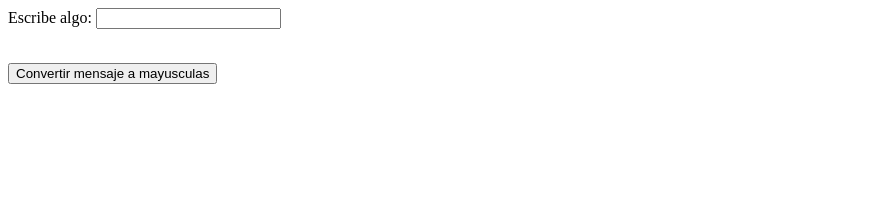
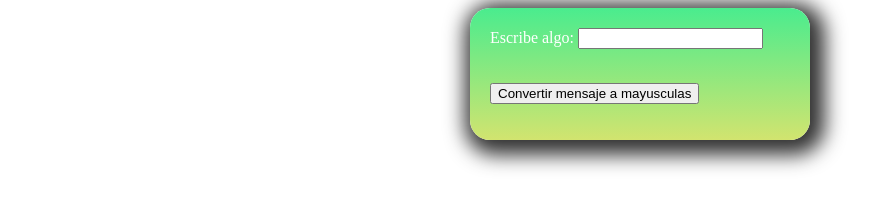
Before and after one commit to Fardug/aspirantes-mir-javascript-browser, a plain HTML site: page js-brow-1/index.html in a window 1280 px wide. Shown: the whole page, without its empty margins (0-895 px from the left). Drawn offline with Linux system fonts and the light colour scheme.

Commit message:
Cambios 4

```diff
--- /dev/null
+++ b/js-brow-1/index.css
@@ -0,0 +1,11 @@
+.box{
+
+    width: 300px;
+    padding: 20px ;
+    border-radius:  20px;
+    margin: 0 auto;
+    background-image: linear-gradient( #4aec8e, #d2e46f);
+    box-shadow: 5px 5px 20px 10px #333;
+    color: white;
+    position: relative;
+}
--- a/js-brow-1/index.html
+++ b/js-brow-1/index.html
@@ -3,10 +3,12 @@
 
 <head>
     <meta charset="utf-8" name="viewport" content="width=device-width, initial-scale=1.0">
+    <link rel="stylesheet" href="./index.css">
     <title>Mayúsculas</title>
 </head>
 
 <body>
+<div class="box">
     <label for="texto">Escribe algo:</label>
     <input type="text" id="texto">
     <p id="resultado"></p>
@@ -14,6 +16,7 @@
     <button class="btn">Convertir mensaje a mayusculas</button>
     <p id="resultadoMayusculas"></p>
     <script> src= "index.js" </script>
+</div>
 </body>
 
 </html>
```
